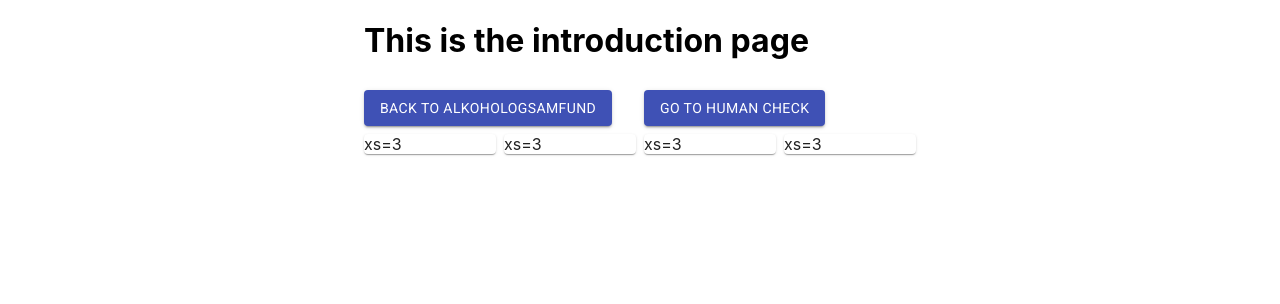
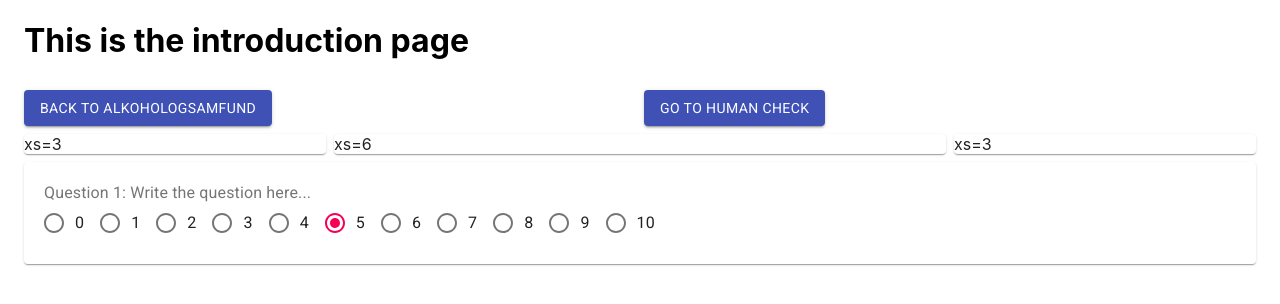
Before and after one commit to rubenbaskaran/ReactSurveyWebsite, a React (Create React App) app: page / in a window 1280 px wide. Shown: the top 304 px of the page. Built offline with nearby package versions, Linux system fonts and the light colour scheme.

Commit message:
added rating scale

```diff
--- a/src/components/introduction/index.js
+++ b/src/components/introduction/index.js
@@ -1,21 +1,37 @@
-import React, { Component } from "react";
+import React from "react";
 import { Link } from "react-router-dom";
-import { Container, Button, Grid, Paper } from "@material-ui/core";
+import {
+  Container,
+  Button,
+  Grid,
+  Paper,
+  FormLabel,
+  RadioGroup,
+  FormControlLabel,
+  Radio,
+} from "@material-ui/core";
 import { makeStyles } from "@material-ui/core/styles";
 
 const useStyles = makeStyles({
-  root: {
-    flexGrow: 1,
+  paper: {
+    padding: 20,
   },
 });
 
 function Introduction() {
+  const [rating, setRating] = React.useState(5);
+  const [spacing] = React.useState(1);
   const classes = useStyles();
 
+  const handleChange = (event) => {
+    console.log(event.target.value);
+    setRating(Number(event.target.value));
+  };
+
   return (
-    <div className={classes.root}>
-      <Container maxWidth="sm">
-        <Grid container spacing={1}>
+    <div>
+      <Container fixed>
+        <Grid container spacing={spacing}>
           <Grid item xs={12}>
             <h1>This is the introduction page</h1>
           </Grid>
@@ -36,14 +52,35 @@ function Introduction() {
           <Grid item xs={3}>
             <Paper>xs=3</Paper>
           </Grid>
-          <Grid item xs={3}>
-            <Paper>xs=3</Paper>
+          <Grid item xs={6}>
+            <Paper>xs=6</Paper>
           </Grid>
           <Grid item xs={3}>
             <Paper>xs=3</Paper>
           </Grid>
-          <Grid item xs={3}>
-            <Paper>xs=3</Paper>
+          <Grid item xs={12}>
+            <Paper className={classes.paper}>
+              <Grid container>
+                <Grid item>
+                  <FormLabel>Question 1: Write the question here...</FormLabel>
+                  <RadioGroup
+                    name="questionOne"
+                    value={rating.toString()}
+                    onChange={handleChange}
+                    row
+                  >
+                    {[0, 1, 2, 3, 4, 5, 6, 7, 8, 9, 10].map((value) => (
+                      <FormControlLabel
+                        key={value}
+                        value={value.toString()}
+                        control={<Radio />}
+                        label={value.toString()}
+                      />
+                    ))}
+                  </RadioGroup>
+                </Grid>
+              </Grid>
+            </Paper>
           </Grid>
         </Grid>
       </Container>
```
